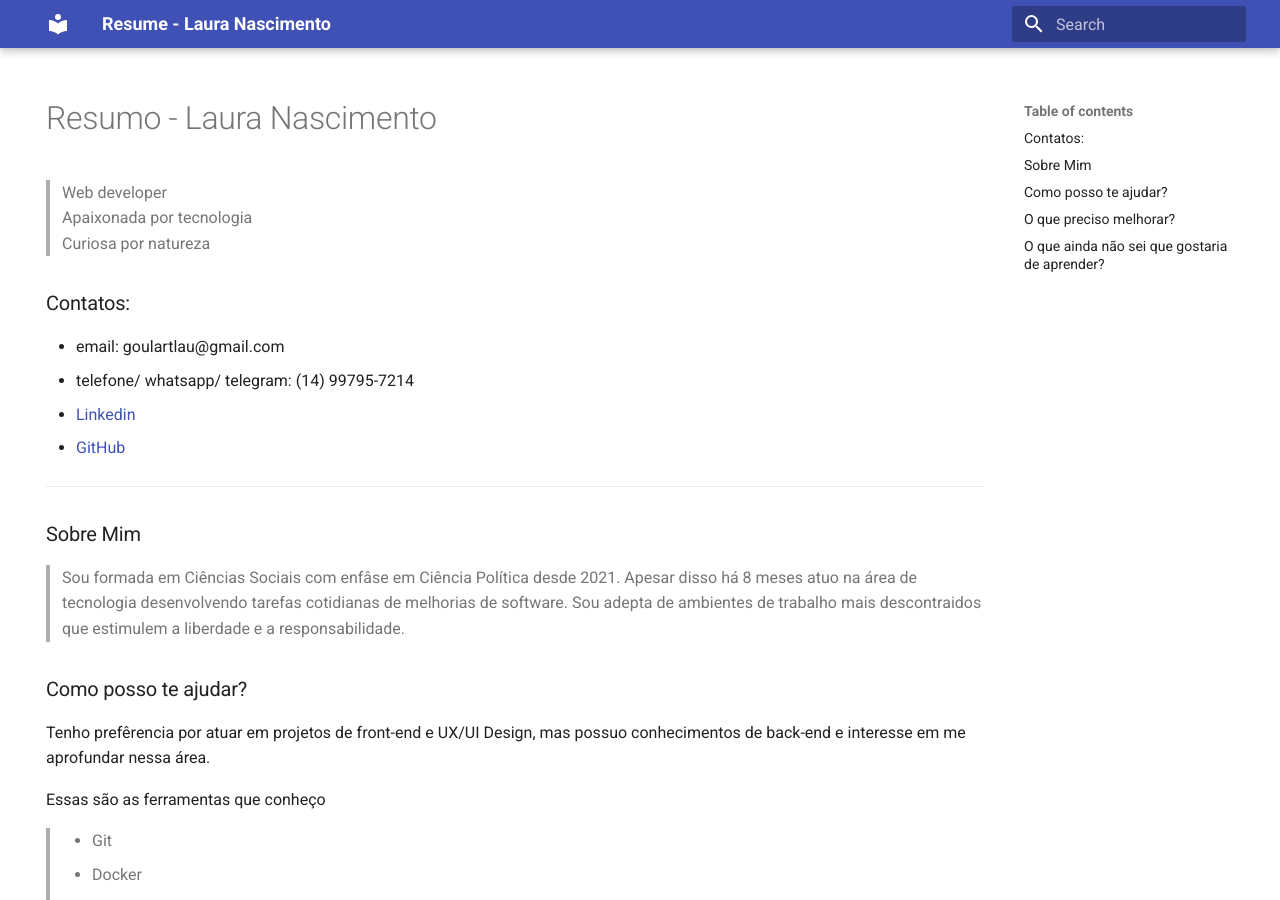
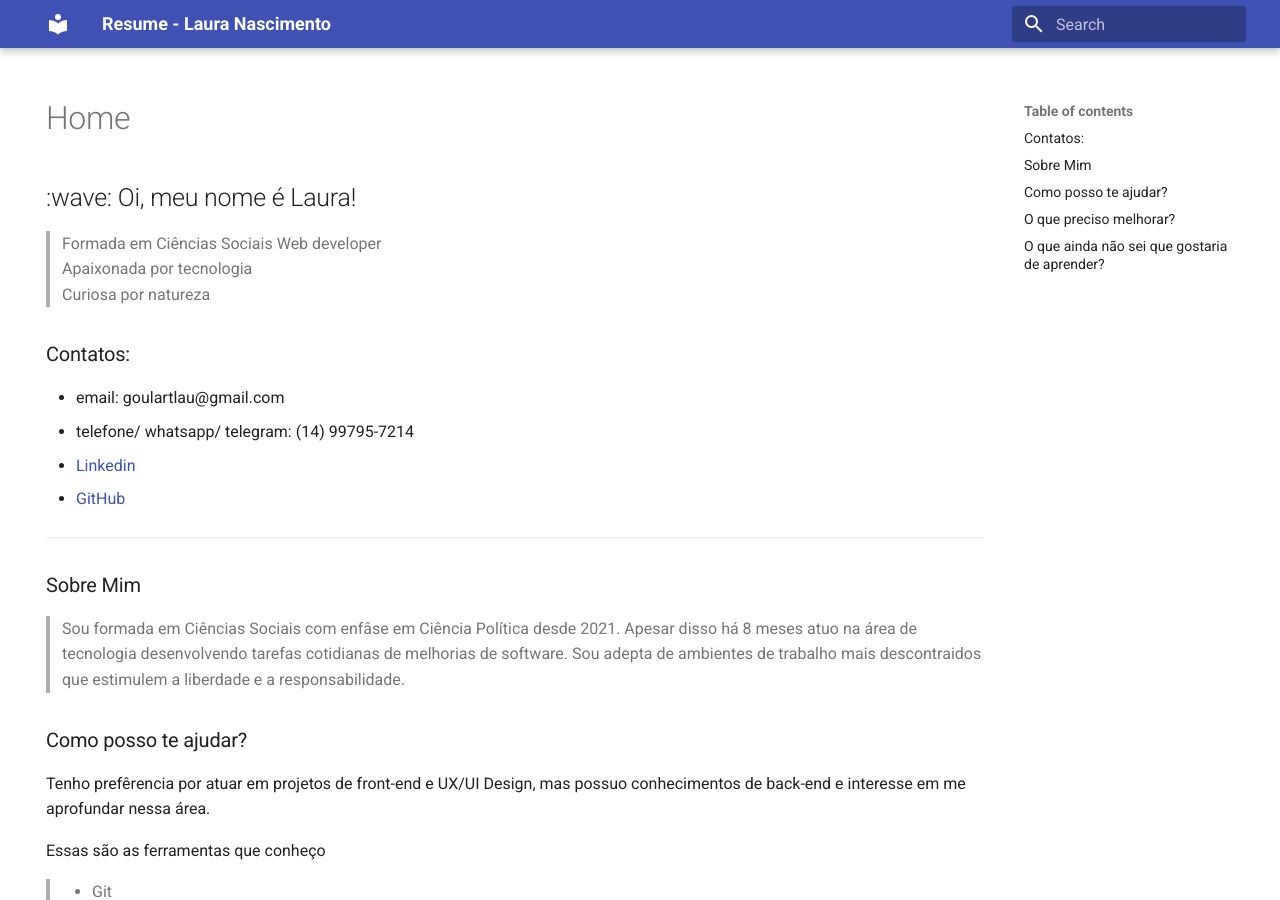
Before and after one commit to launasci/aboutme, an MkDocs documentation site: the page built from docs/index.md, in a window 1280 px wide and 900 px high. Built offline with MkDocs 1.6.1 and Material for MkDocs 9.7.7, drawn with Linux system fonts in a browser that asks for light colours.

Commit message:
teste emoji

```diff
--- a/docs/index.md
+++ b/docs/index.md
@@ -1,9 +1,11 @@
 ---
-title: Resumo - Laura Nascimento
 hide:
   - navigation
 ---
+<h2> :wave: Oi, meu nome é Laura! </h2>
 
+
+> Formada em Ciências Sociais
 > Web developer <br>
 > Apaixonada por tecnologia <br>
 > Curiosa por natureza
```
